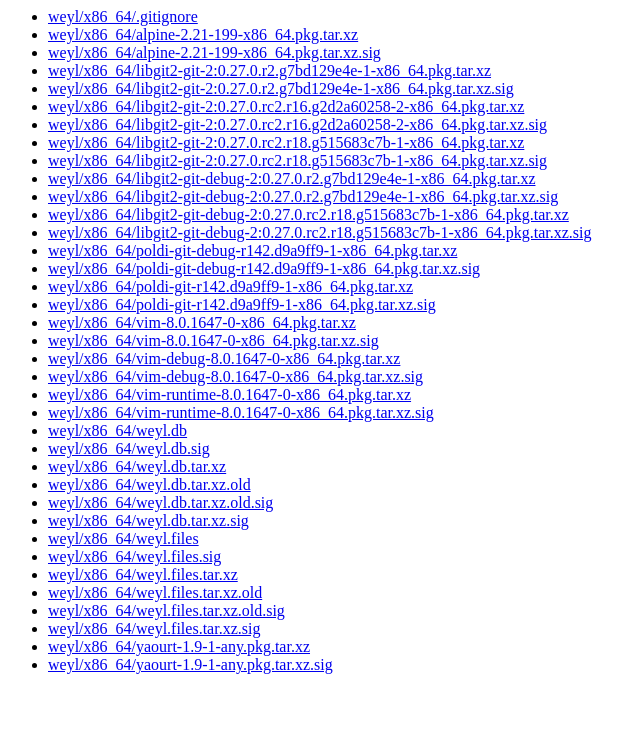
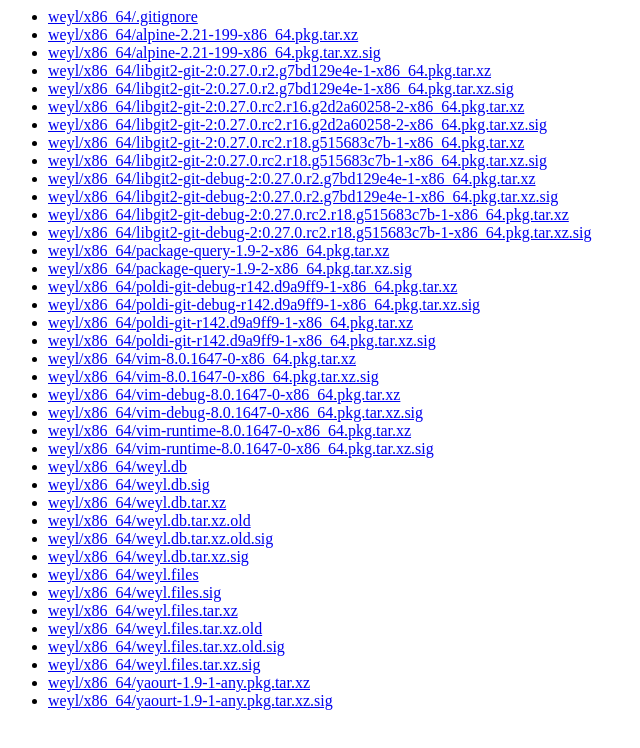
Before and after one commit to rsrchboy/arch-repos, a plain HTML site: page index.html in a window 1280 px wide. Shown: the whole page, without its empty margins (0-640 px from the left). Drawn offline with Linux system fonts and the light colour scheme.

Commit message:
Add `package-query`

```diff
--- a/index.html
+++ b/index.html
@@ -12,6 +12,8 @@
 <li><a href="weyl/x86_64/libgit2-git-debug-2:0.27.0.r2.g7bd129e4e-1-x86_64.pkg.tar.xz.sig">weyl/x86_64/libgit2-git-debug-2:0.27.0.r2.g7bd129e4e-1-x86_64.pkg.tar.xz.sig</li>
 <li><a href="weyl/x86_64/libgit2-git-debug-2:0.27.0.rc2.r18.g515683c7b-1-x86_64.pkg.tar.xz">weyl/x86_64/libgit2-git-debug-2:0.27.0.rc2.r18.g515683c7b-1-x86_64.pkg.tar.xz</li>
 <li><a href="weyl/x86_64/libgit2-git-debug-2:0.27.0.rc2.r18.g515683c7b-1-x86_64.pkg.tar.xz.sig">weyl/x86_64/libgit2-git-debug-2:0.27.0.rc2.r18.g515683c7b-1-x86_64.pkg.tar.xz.sig</li>
+<li><a href="weyl/x86_64/package-query-1.9-2-x86_64.pkg.tar.xz">weyl/x86_64/package-query-1.9-2-x86_64.pkg.tar.xz</li>
+<li><a href="weyl/x86_64/package-query-1.9-2-x86_64.pkg.tar.xz.sig">weyl/x86_64/package-query-1.9-2-x86_64.pkg.tar.xz.sig</li>
 <li><a href="weyl/x86_64/poldi-git-debug-r142.d9a9ff9-1-x86_64.pkg.tar.xz">weyl/x86_64/poldi-git-debug-r142.d9a9ff9-1-x86_64.pkg.tar.xz</li>
 <li><a href="weyl/x86_64/poldi-git-debug-r142.d9a9ff9-1-x86_64.pkg.tar.xz.sig">weyl/x86_64/poldi-git-debug-r142.d9a9ff9-1-x86_64.pkg.tar.xz.sig</li>
 <li><a href="weyl/x86_64/poldi-git-r142.d9a9ff9-1-x86_64.pkg.tar.xz">weyl/x86_64/poldi-git-r142.d9a9ff9-1-x86_64.pkg.tar.xz</li>
```
Also changed, not shown: 6 other files.
